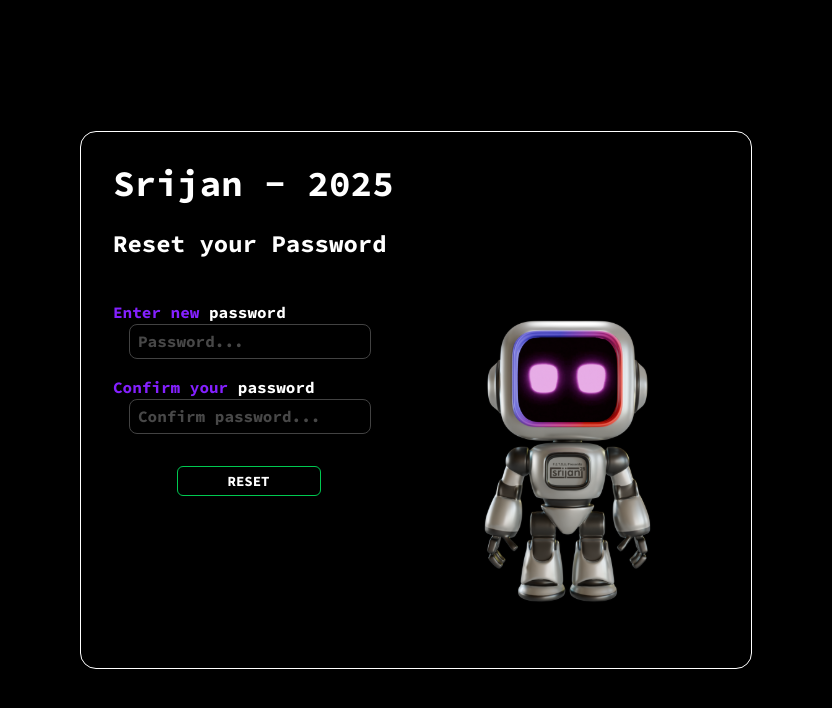
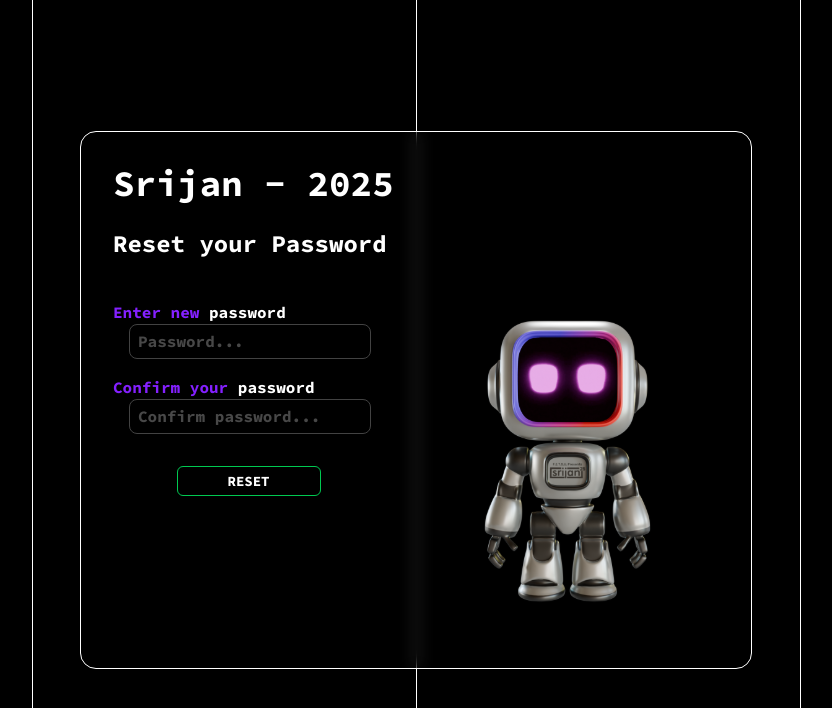
Before and after one commit to rahul-p19/Srijan25_Frontend, a React (Vite) app: page /reset-password/1 in a window 1280 px wide. Shown: the top 708 px of the page, without its empty margins (224-1056 px from the left). Built offline with nearby package versions, Linux system fonts and the light colour scheme; no server answers; a web font is replaced by a local one.

Commit message:
fix Gridlines z-index

```diff
--- a/src/components/GridLines.jsx
+++ b/src/components/GridLines.jsx
@@ -1,6 +1,6 @@
 const GridLines = () => {
     return (
-        <div className="absolute top-0 left-0 w-full h-full -z-10 pointer-events-none">
+        <div className="absolute top-0 left-0 w-full h-full -z-0 pointer-events-none">
         {/* Vertical Lines */}
         <div className="absolute top-0 left-[20%] w-[1px] h-full bg-white"></div>
         <div className="absolute top-0 left-[50%] w-[1px] h-full bg-white"></div>
```
